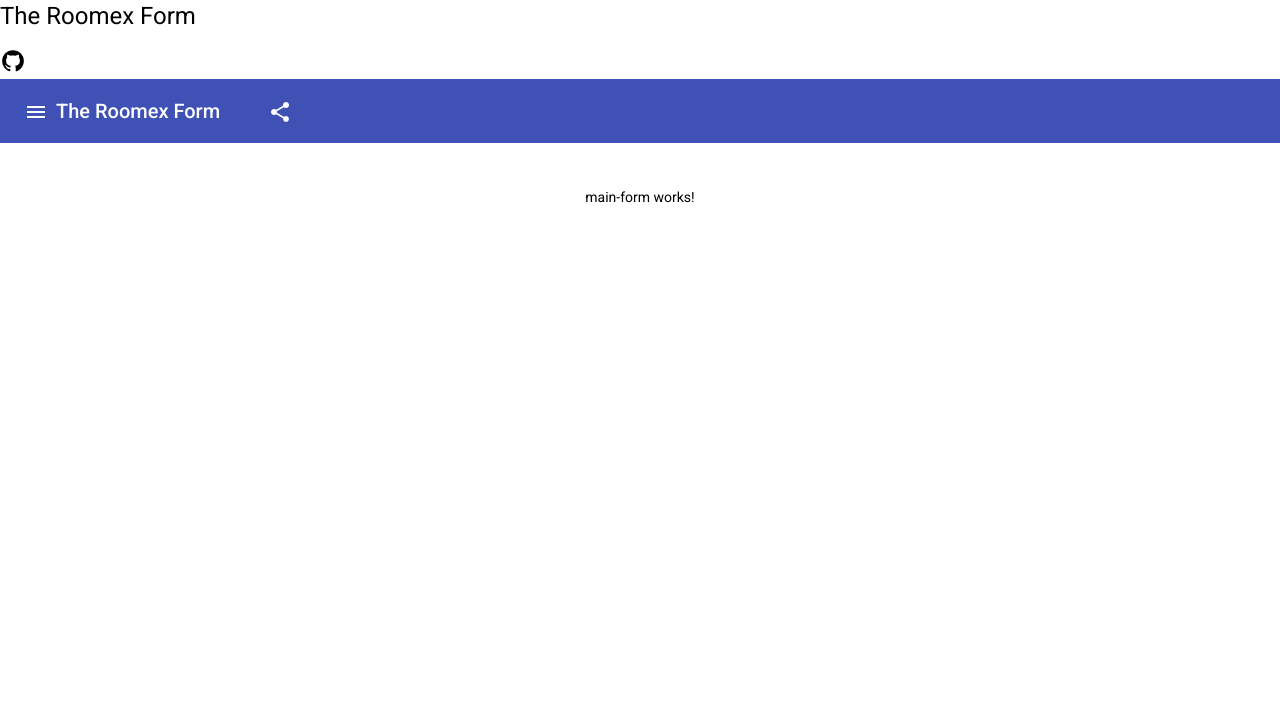
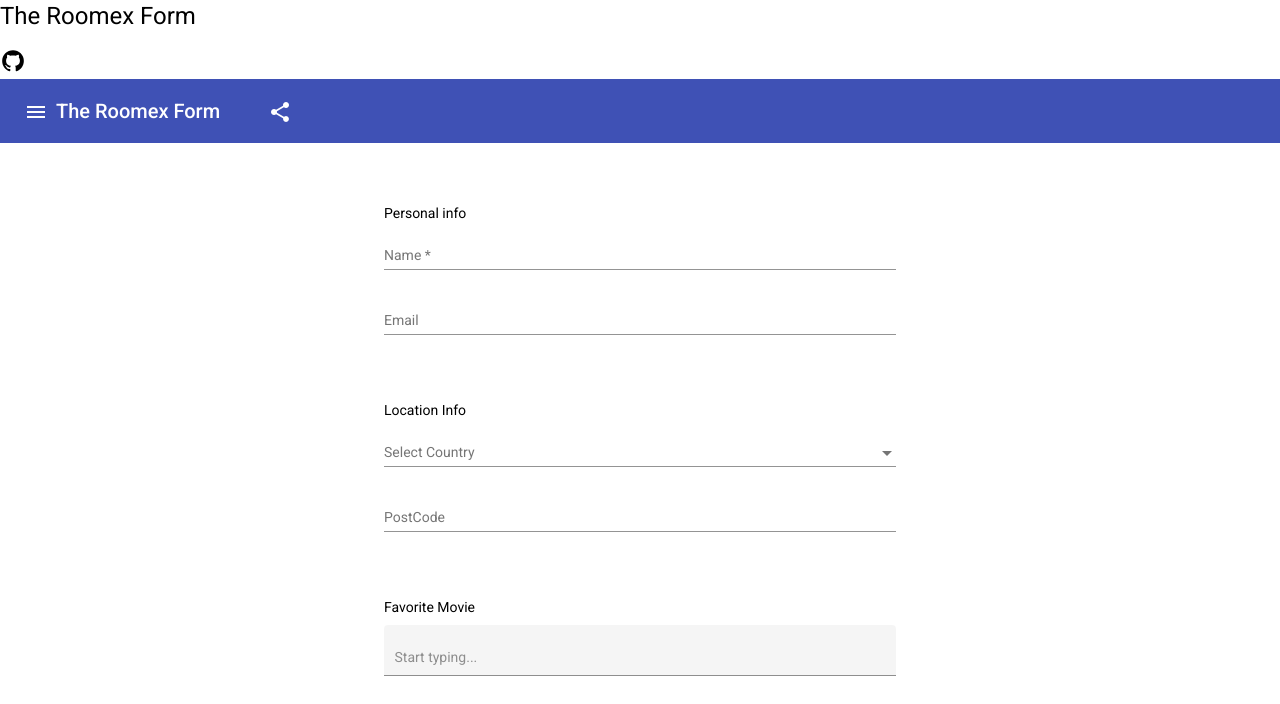
Before and after one commit to giosyrianos/form-validator-autocomplete, an Angular app: page / in a window 1280 px wide. Shown: the top 704 px of the page. Built offline with nearby package versions, Linux system fonts and the light colour scheme.

Commit message:
feat: form ui setup

```diff
--- a/src/app/angular-material.module.ts
+++ b/src/app/angular-material.module.ts
@@ -6,6 +6,7 @@ import { MatSelectModule } from '@angular/material/select';
 import { MatIconModule } from '@angular/material/icon';
 import { MatChipsModule } from '@angular/material/chips';
 import {MatToolbarModule} from '@angular/material/toolbar';
+import {MatAutocompleteModule} from '@angular/material/autocomplete';
 
 @NgModule({
 	exports: [
@@ -15,7 +16,8 @@ import {MatToolbarModule} from '@angular/material/toolbar';
 		MatButtonModule,
 		MatIconModule,
 		MatChipsModule,
-		MatToolbarModule
+		MatToolbarModule,
+		MatAutocompleteModule
 	]
 })
 
--- a/src/app/app.module.ts
+++ b/src/app/app.module.ts
@@ -4,6 +4,7 @@ import { BrowserModule } from '@angular/platform-browser';
 import { AppRoutingModule } from './app-routing.module';
 import { AppComponent } from './app.component';
 import { BrowserAnimationsModule } from '@angular/platform-browser/animations';
+import { ReactiveFormsModule } from '@angular/forms';
 
 
 import { AngularMaterialModule } from './angular-material.module';
@@ -20,7 +21,8 @@ import { ResultsComponent } from './components/results/results.component';
     BrowserModule,
     AppRoutingModule,
     BrowserAnimationsModule,
-		AngularMaterialModule
+		AngularMaterialModule,
+		ReactiveFormsModule
   ],
   providers: [],
   bootstrap: [AppComponent]
--- a/src/app/components/main-form/main-form.component.html
+++ b/src/app/components/main-form/main-form.component.html
@@ -1 +1,39 @@
-<p>main-form works!</p>
+<form [formGroup]="myForm">
+	<div>
+		<label>Personal info</label>
+		<mat-form-field>
+			<input matInput formControlName="name" autocomplete="off" placeholder="Name">
+		</mat-form-field>
+
+		<mat-form-field>
+			<input matInput formControlName="userName" autocomplete="off" placeholder="Email">
+		</mat-form-field>
+	</div>
+
+	<div>
+		<label>Location Info</label>
+		<mat-form-field>
+			<mat-select matInput placeholder="Select Country" formControlName="country" type="text">
+				<mat-option *ngFor="let country of countryOptions" [value]="country">{{country}}</mat-option>
+			</mat-select>
+		</mat-form-field>
+
+		<mat-form-field>
+			<input matInput formControlName="postCode" autocomplete="off" placeholder="PostCode">
+		</mat-form-field>
+	</div>
+
+	<div>
+		<label>Favorite Movie</label>
+		<mat-form-field class="example-full-width" appearance="fill">
+			<input type="text" placeholder="Start typing..." aria-label="Movie" matInput formControlName="favMovie"
+				[matAutocomplete]="auto">
+			<mat-autocomplete autoActiveFirstOption #auto="matAutocomplete">
+				<mat-option *ngFor="let movie of movieList" [value]="movie">
+					{{movie}}
+				</mat-option>
+			</mat-autocomplete>
+		</mat-form-field>
+	</div>
+
+</form>
--- a/src/app/components/main-form/main-form.component.scss
+++ b/src/app/components/main-form/main-form.component.scss
@@ -0,0 +1,14 @@
+form {
+	display: flex;
+	flex-direction: column;
+	gap: 1rem;
+	width: 100%;
+	min-width: 40vw;
+}
+
+form > div {
+	display: flex;
+	flex-direction: column;
+	gap: 0.5rem;
+	padding: 1rem 0;
+}
--- a/src/app/components/main-form/main-form.component.ts
+++ b/src/app/components/main-form/main-form.component.ts
@@ -1,4 +1,5 @@
 import { Component, OnInit } from '@angular/core';
+import { FormBuilder, FormGroup, Validators } from '@angular/forms';
 
 @Component({
   selector: 'app-main-form',
@@ -6,10 +7,21 @@ import { Component, OnInit } from '@angular/core';
   styleUrls: ['./main-form.component.scss']
 })
 export class MainFormComponent implements OnInit {
+	myForm: FormGroup;
+	countryOptions: string[] = ['Ireland', 'United Kingdom'];
+	movieList: string[] = ['Episode 1', 'Episode 2', 'The return of the Jedi']
+  constructor(private fb: FormBuilder) { }
 
-  constructor() { }
-
-  ngOnInit(): void {
+	ngOnInit(): void {
+		this.myForm = this.fb.group({
+			name: ['',
+				Validators.required,
+				Validators.pattern('^[a-zA-Z \-\']+')],
+			userName: ['', Validators.email],
+			country: [''],
+			postCode: [''],
+			favMovie: ''
+		});
   }
 
 }
```
